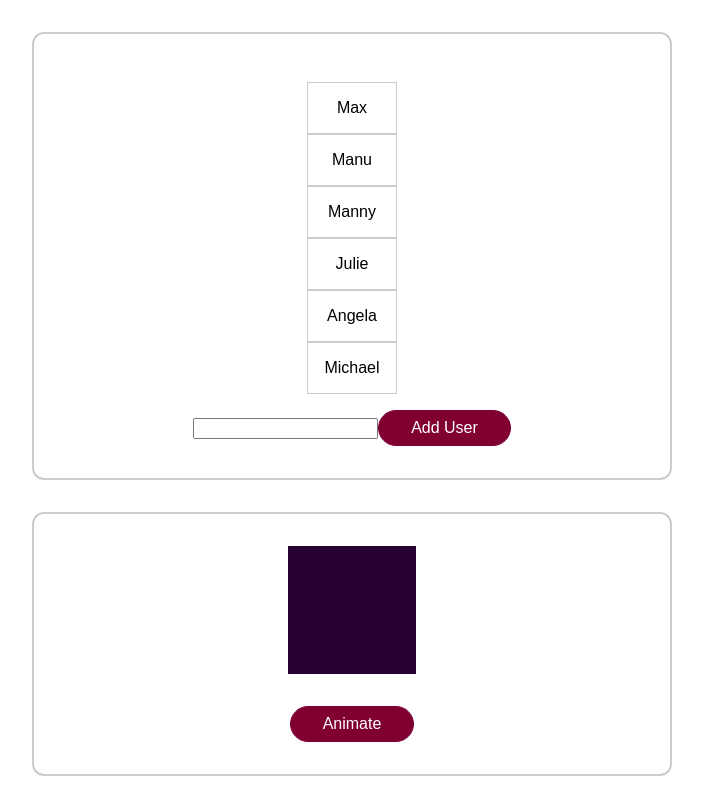
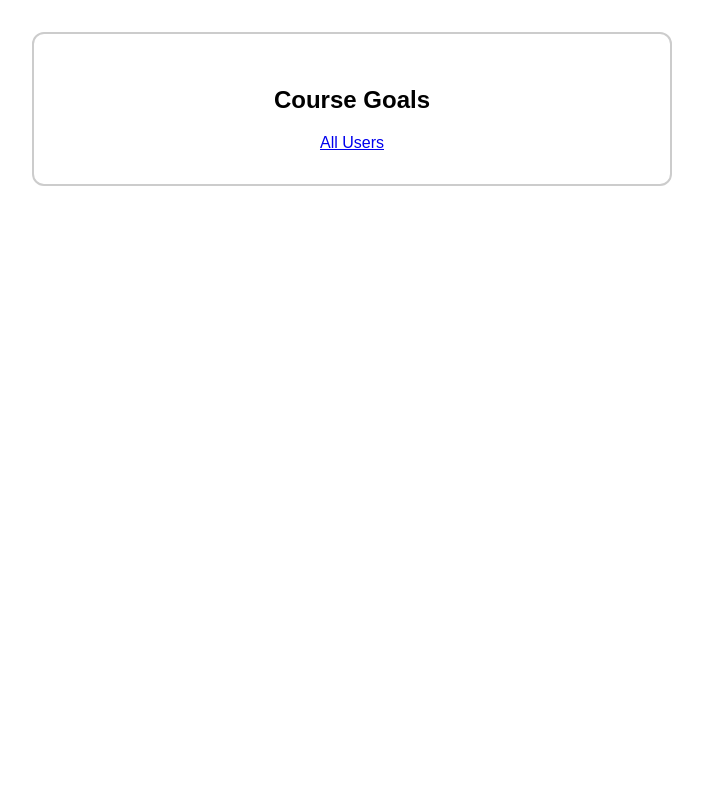
Before and after one commit to PJLindsay/s14-animations, a Vue app: page /goals in a window 1280 px wide. Shown: the top 800 px of the page, without its empty margins (288-991 px from the left). Built offline with nearby package versions, Linux system fonts and the light colour scheme.

Commit message:
Animating Route Changes

```diff
--- a/package.json
+++ b/package.json
@@ -9,7 +9,8 @@
   },
   "dependencies": {
     "core-js": "^3.6.5",
-    "vue": "^3.0.0"
+    "vue": "^3.0.0",
+    "vue-router": "^4.0.0-0"
   },
   "devDependencies": {
     "@vue/cli-plugin-babel": "~4.5.0",
--- a/src/App.vue
+++ b/src/App.vue
@@ -1,5 +1,5 @@
 <template>
-  <div class="container">
+  <!-- <div class="container">
     <users-list></users-list>
   </div>
   <div class="container">
@@ -34,17 +34,23 @@
   </base-modal>
   <div class="container">
     <button @click="showDialog">Show Dialog</button>
-  </div>
+  </div> -->
+
+  <router-view v-slot="slotProps">
+    <transition name="fade-button" mode="out-in">
+      <component :is="slotProps.Component"></component>
+    </transition>
+  </router-view>
 </template>
 
 <script>
-import UsersList from './components/UsersList.vue'
+// import UsersList from './components/UsersList.vue'
 
 export default {
 
-  components: {
-    UsersList
-  },
+  // components: {
+  //   UsersList
+  // },
 
   data() {
     return {
@@ -199,6 +205,20 @@
   opacity: 1;
 }
 
+.route-enter-from {}
+
+.route-enter-active {
+  animation: slide-scale 0.4s ease-out;
+}
+
+.route-enter-to {
+
+}
+
+.route-leave-active {
+  animation: slide-scale 0.4s ease-in;
+}
+
 
 @keyframes slide-scale {
   0% {
--- a/src/main.js
+++ b/src/main.js
@@ -1,10 +1,25 @@
 import { createApp } from 'vue';
+import { createRouter, createWebHistory } from 'vue-router'
 
 import App from './App.vue';
 import BaseModal from './components/BaseModal.vue';
+import AllUsers from './pages/AllUsers.vue';
+import CourseGoals from './pages/CourseGoals.vue';
+
+const router = createRouter({
+  history: createWebHistory(),
+  routes: [
+    { path: '/', component: AllUsers },
+    { path: '/goals', component: CourseGoals }
+  ]
+})
 
 const app = createApp(App);
 
 app.component('base-modal', BaseModal);
 
-app.mount('#app');
+app.use(router);
+
+router.isReady().then(function() {
+  app.mount('#app');
+})
--- /dev/null
+++ b/src/pages/AllUsers.vue
@@ -0,0 +1,6 @@
+<template>
+  <div class="container">
+    <h2>All Users</h2>
+    <router-link to="/goals">Course Goals</router-link>
+  </div>
+</template>
--- /dev/null
+++ b/src/pages/CourseGoals.vue
@@ -0,0 +1,6 @@
+<template>
+  <div class="container">
+    <h2>Course Goals</h2>
+    <router-link to="/">All Users</router-link>
+  </div>
+</template>
```
Also changed, not shown: 2 other files (tests, documents, lock files or other folders).
